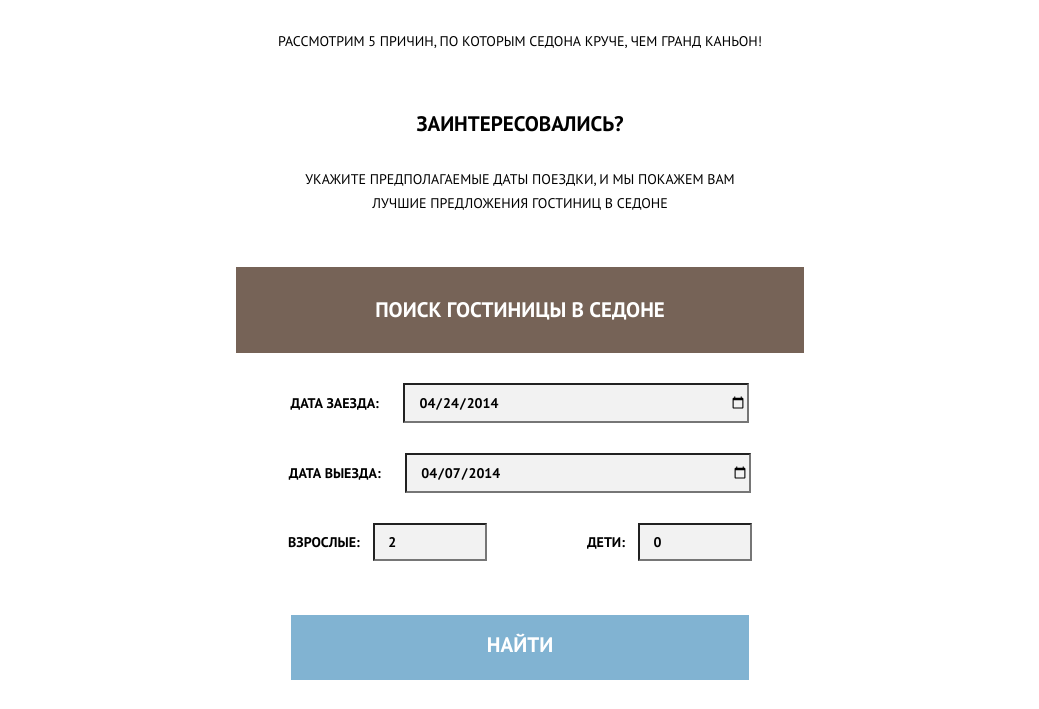
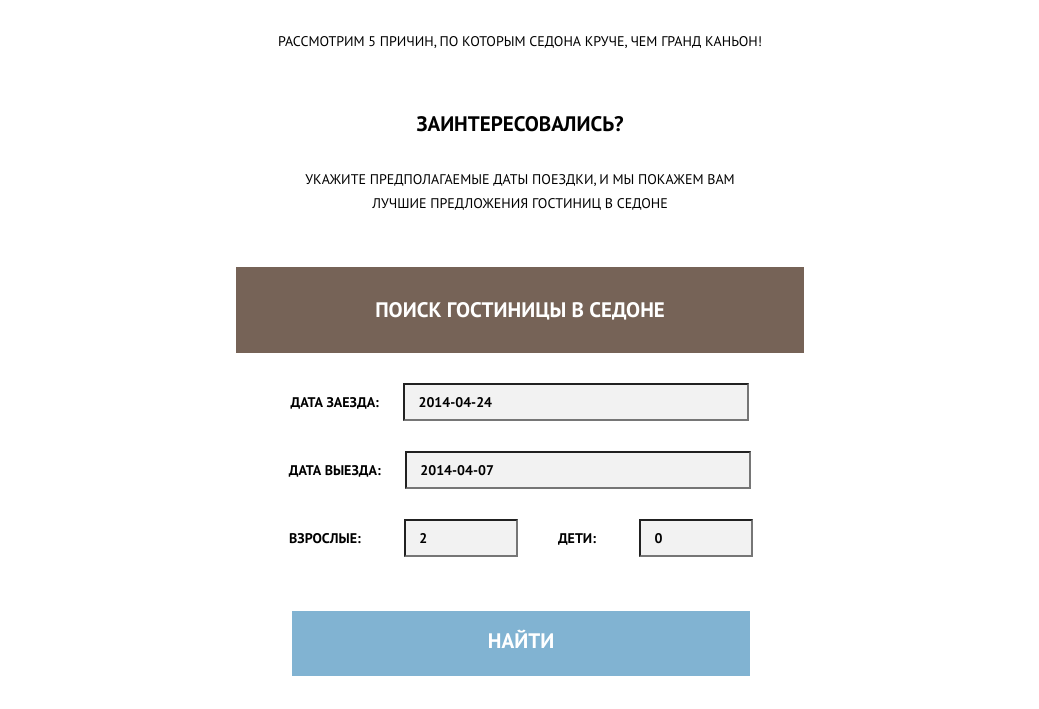
Before and after one commit to Andruhch/865325-sedona-24, a plain HTML site: page index.html in a window 1280 px wide. Shown: the part 686-1395 px from the top of the page, without its empty margins (120-1159 px from the left). Drawn offline with Linux system fonts and the light colour scheme.

Commit message:
Оформление всплывающего окна fix

```diff
--- a/css/style.css
+++ b/css/style.css
@@ -180,6 +180,11 @@ input[type="radio"].visually-hidden {
     color: #847870;
 }
 
+.booking-form {
+    width: 568px;
+    margin: 0 auto;
+}
+
 .booking-form-dates {
     margin-top: 30px;
     text-align: center;
@@ -200,16 +205,20 @@ input[type="radio"].visually-hidden {
 }
 
 .form-counters {
-    margin-left: 368px;
+    margin-left: 53px;
     margin-top: 30px;
 }
 
-.booking-form-counters {
+.booking-adults {
     display: inline-block;
-    padding-right: 96px;
+    padding-right: 36px;
 }
 
-.booking-form-counters input {
+.booking-kids {
+    display: inline-block;
+}
+
+.booking-adults input, .booking-kids input {
     box-sizing: border-box;
     padding-left: 13px;
     padding-top: 9px;
@@ -218,28 +227,25 @@ input[type="radio"].visually-hidden {
     font-weight: 700;
 }
 
-.booking-form-counters label {
-    margin-right: 10px;
+.booking-adults label, .booking-kids label {
+    margin-right: 40px;
 }
 
-.booking-form-dates input, .booking-form-counters input {
+.booking-form-dates input, .booking-adults input, .booking-kids input {
     background-color: #f2f2f2;
 }
 
-.booking-form-dates input:hover, .booking-form-counters input:hover {
+.booking-form-dates input:hover, .booking-adults input:hover, .booking-kids input:hover {
     background-color: #ebebeb;
 }
 
-.booking-form-dates input:focus, .booking-form-counters input:focus {
+.booking-form-dates input:focus, .booking-adults input:focus, .booking-kids input:focus {
     background-color: #ffffff;
 }
 
-.submit-field {
-    text-align: center;
+.booking-form-submit {
     margin-top: 54px;
-}
-
-.booking-form-submit {
+    margin-left: 56px;
     width: 458px;
     padding-top: 17px;
     padding-bottom: 22px;
--- a/index.html
+++ b/index.html
@@ -43,28 +43,25 @@
 
                 <div class="booking-form-dates">
                     <label for="booking-form-date-in">дата заезда:</label>
-                    <input type="date" name="booking-form-date-in" id="booking-form-date-in" value="2014-04-24">
+                    <input type="text" name="booking-form-date-in" id="booking-form-date-in" value="2014-04-24">
                 </div>
                 <div class="booking-form-dates">
                     <label for="booking-form-date-out">дата выезда:</label>
-                    <input type="date" name="booking-form-date-out" id="booking-form-date-out" value="2014-04-07">
+                    <input type="text" name="booking-form-date-out" id="booking-form-date-out" value="2014-04-07">
                 </div>
                 <div class="form-counters">
-                    <div class="booking-form-counters">
+                    <div class="booking-adults">
                         <label for="number-adult">взрослые:</label>
-                        <input type="number" class="booking-form-counter-input number-adult" name="number-adult"
+                        <input type="text" class="booking-form-counter-input number-adult" name="number-adult"
                                id="number-adult" value="2" min="1" max="9">
                     </div>
-                    <div class="booking-form-counters kids ">
+                    <div class="booking-kids">
                         <label for="number-kids">дети:</label>
-                        <input type="number" class="booking-form-counter-input number-kids" name="number-kids"
+                        <input type="text" class="booking-form-counter-input number-kids" name="number-kids"
                                id="number-kids" value="0" min="0" max="9">
                     </div>
                 </div>
-                <div class="submit-field">
                     <button type="submit" class="booking-form-submit">найти</button>
-                </div>
-
             </form>
         </section>
     </main>
```
